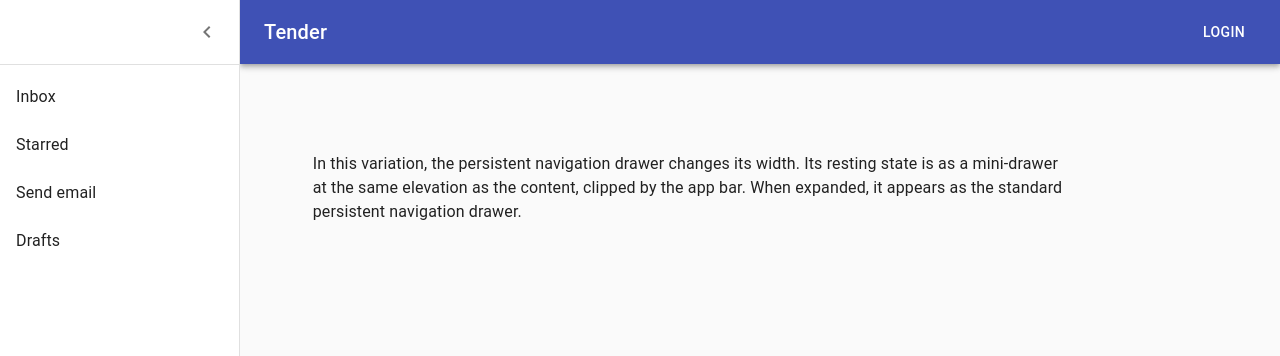
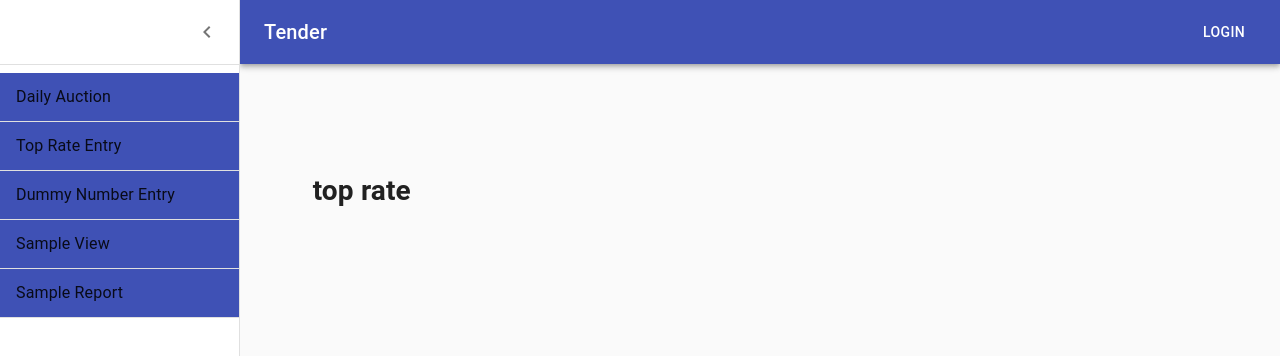
Before and after one commit to venkateshnatraj/tenderapp, a React app: page /toprate in a window 1280 px wide. Both pictures are taken after a click on the button "open drawer". Shown: the top 356 px of the page. Built offline with nearby package versions, Linux system fonts and the light colour scheme.

Commit message:
added routes and styles

```diff
--- a/package.json
+++ b/package.json
@@ -18,7 +18,8 @@
     "@material-ui/styles": "^4.9.10",
     "clsx": "^1.1.0",
     "react": "^16.13.1",
-    "react-dom": "^16.13.1"
+    "react-dom": "^16.13.1",
+    "react-router-dom": "^5.1.2"
   },
   "devDependencies": {
     "babel-core": "^6.26.0",
--- a/src/App.js
+++ b/src/App.js
@@ -1,11 +1,28 @@
 import React, { Fragment } from 'react'
+import { BrowserRouter, Route, Switch } from 'react-router-dom'
 import Layout from './components/layout/layout'
+import DailyAuction from './components/tender/dailyAuction'
+import DummyNumberEntry from './components/tender/dummyNumberEntry'
+import TopRateEntry from './components/tender/topRateEntry'
+import SampleView from './components/tender/sampleView'
+import SampleReport from './components/tender/sampleReport'
 
 function App() {
   return (
-    <Fragment>
-      <Layout />
-    </Fragment>
+    <BrowserRouter>
+      <Fragment>
+        <Layout >
+          <Switch>
+            <Route path="/toprate" component={TopRateEntry} />
+            <Route path="/dummynumber" component={DummyNumberEntry} />
+            <Route path="/sampleview" component={SampleView} />
+            <Route path="/samplereport" component={ SampleReport } />
+            <Route path="/dailyauction" component={ DailyAuction } />
+            <Route path="/" exact component={ DailyAuction } />
+          </Switch>
+        </Layout>
+      </Fragment>
+    </BrowserRouter>
   )
 }
 
--- a/src/components/layout/layout.js
+++ b/src/components/layout/layout.js
@@ -7,7 +7,7 @@ import Header from './header'
 import SideDrawer from './sideDrawer'
 import { useStyles } from './styles'
 
-const Layout = () => {
+const Layout = (props) => {
   const classes = useStyles()
   const [open, setOpen] = useState(false)
   const handleDrawerOpen = () => {
@@ -28,14 +28,12 @@ const Layout = () => {
           </Grid>
           <main className={clsx(classes.content, { [classes.contentShift]: open })}>
             <div className={classes.drawerHeader} />
+
             <Grid item container>
               <Grid item xs={1} sm={2} />
               <Grid item xs={12} sm={8}>
-                <Typography paragraph>
-                  In this variation, the persistent navigation drawer changes its width. Its resting
-                  state is as a mini-drawer at the same elevation as the content, clipped by the app
-                  bar. When expanded, it appears as the standard persistent navigation drawer.
-                </Typography>
+
+                {props.children}
               </Grid>
               <Grid item xs={1} sm={2} />
             </Grid>
--- /dev/null
+++ b/src/components/layout/listItemLink.js
@@ -0,0 +1,43 @@
+import React, { Fragment } from 'react'
+import { Link as RouterLink } from 'react-router-dom';
+import List from '@material-ui/core/List';
+import ListItem from '@material-ui/core/ListItem';
+import ListItemIcon from '@material-ui/core/ListItemIcon';
+import ListItemText from '@material-ui/core/ListItemText';
+import { useHistory } from 'react-router-dom'
+import Divider from '@material-ui/core/Divider'
+import { makeStyles } from '@material-ui/core/styles'
+
+// '#3f51b5'
+const useStyles = makeStyles((theme) => ({
+  root: {
+     background: '#3f51b5',
+     '&:hover': {
+      backgroundColor: '#c6c6e6',
+      color: 'white'
+    }
+  },
+}
+))
+
+const ListItemLink = (props) => {
+    const classes = useStyles();
+    const { icon, primary, to } = props;
+
+    const renderLink = React.useMemo(
+      () => React.forwardRef((itemProps, ref) => <RouterLink to={to} ref={ref} {...itemProps} />),
+      [to]
+    );
+
+    return (
+      <li>
+        <ListItem button component={renderLink} classes ={{ root : classes.root }}  >
+          {icon ? <ListItemIcon>{icon}</ListItemIcon> : null}
+          <ListItemText primary={primary}   />
+        </ListItem>
+        <Divider/>
+      </li>
+    );
+  }
+
+  export default ListItemLink
--- a/src/components/layout/sideDrawer.js
+++ b/src/components/layout/sideDrawer.js
@@ -2,19 +2,21 @@ import React, { Fragment } from 'react'
 import Drawer from '@material-ui/core/Drawer'
 import Divider from '@material-ui/core/Divider'
 import List from '@material-ui/core/List'
-import ListItem from '@material-ui/core/ListItem'
-import ListItemText from '@material-ui/core/ListItemText'
 import { useTheme } from '@material-ui/core/styles'
 import ChevronLeftIcon from '@material-ui/icons/ChevronLeft'
 import ChevronRightIcon from '@material-ui/icons/ChevronRight'
 import { IconButton } from '@material-ui/core'
 import { useStyles } from './styles'
+import ListItemLink from './listItemLink'
+
 
 const SideDrawer = (props) => {
   const classes = useStyles()
   const theme = useTheme()
+
   return (
     <Fragment>
+
       <Drawer
         className={classes.drawer}
         variant="persistent"
@@ -28,13 +30,13 @@ const SideDrawer = (props) => {
           </IconButton>
         </div>
         <Divider />
-        <List>
-          {['Inbox', 'Starred', 'Send email', 'Drafts'].map((text) => (
-            <ListItem button key={text}>
-              {/* <ListItemIcon>{index % 2 === 0 ? <InboxIcon /> : <MailIcon />}</ListItemIcon> */}
-              <ListItemText primary={text} />
-            </ListItem>
-          ))}
+        <List >
+          <ListItemLink to="/dailyauction" primary="Daily Auction"/>
+          <ListItemLink to="/toprate" primary="Top Rate Entry"  />
+          <ListItemLink to="/dummynumber" primary="Dummy Number Entry"/>
+          <ListItemLink to="/sampleview" primary="Sample View"/>
+          <ListItemLink to="/samplereport" primary="Sample Report"/>
+
         </List>
       </Drawer>
     </Fragment>
--- a/src/components/layout/styles.js
+++ b/src/components/layout/styles.js
@@ -6,7 +6,8 @@ const useStyles = makeStyles((theme) => ({
     flexGrow: 1
   },
   root: {
-    display: 'flex'
+    display: 'flex',
+
   },
   appBar: {
     transition: theme.transitions.create(['margin', 'width'], {
@@ -58,7 +59,8 @@ const useStyles = makeStyles((theme) => ({
       duration: theme.transitions.duration.enteringScreen
     }),
     marginLeft: 100
-  }
+  },
+
 }))
 
 module.exports = { useStyles }
--- /dev/null
+++ b/src/components/tender/dailyAuction.js
@@ -0,0 +1,11 @@
+import React, { Fragment } from 'react'
+
+const DailyAuction=() => {
+  return (
+    <Fragment>
+        <h1>Daily Auction</h1>
+    </Fragment>
+  )
+}
+
+export default DailyAuction
--- /dev/null
+++ b/src/components/tender/dummyNumberEntry.js
@@ -0,0 +1,11 @@
+import React, { Fragment } from 'react'
+
+const DummyNumberEntry=() => {
+  return (
+    <Fragment>
+        <h1>Dummy Number</h1>
+    </Fragment>
+  )
+}
+
+export default DummyNumberEntry
--- /dev/null
+++ b/src/components/tender/sampleReport.js
@@ -0,0 +1,11 @@
+import React, { Fragment } from 'react'
+
+const SampleReport= () =>{
+  return (
+    <Fragment>
+        <h1>Sample Report</h1>
+    </Fragment>
+  )
+}
+
+export default SampleReport
--- /dev/null
+++ b/src/components/tender/sampleView.js
@@ -0,0 +1,11 @@
+import React, { Fragment } from 'react'
+
+const SampleView=()=>{
+  return (
+    <Fragment>
+        <h1>Sample View</h1>
+    </Fragment>
+  )
+}
+
+export default SampleView
--- /dev/null
+++ b/src/components/tender/topRateEntry.js
@@ -0,0 +1,11 @@
+import React, { Fragment } from 'react'
+
+const TopRateEntry=()=> {
+  return (
+    <Fragment>
+        <h1>top rate</h1>
+    </Fragment>
+  )
+}
+
+export default TopRateEntry
--- a/webpack.config.js
+++ b/webpack.config.js
@@ -1,13 +1,12 @@
 const path = require('path');
 const HtmlWebpackPlugin = require('html-webpack-plugin');
-
-
 
 module.exports = {
     entry: './src/index.js',
     output : {
         path : path.join(__dirname, '/dist'),
-        filename : 'bundle.js'
+        filename : 'bundle.js',
+        publicPath: '/'
     },
     module :{
         rules : [
@@ -25,6 +24,9 @@ module.exports = {
              }
         ]
     },
+    devServer: {
+        historyApiFallback: true,
+      },
     plugins: [
         new HtmlWebpackPlugin({
             template : './src/index.html'
```
Also changed, not shown: 1 other file (tests, documents, lock files or other folders).
